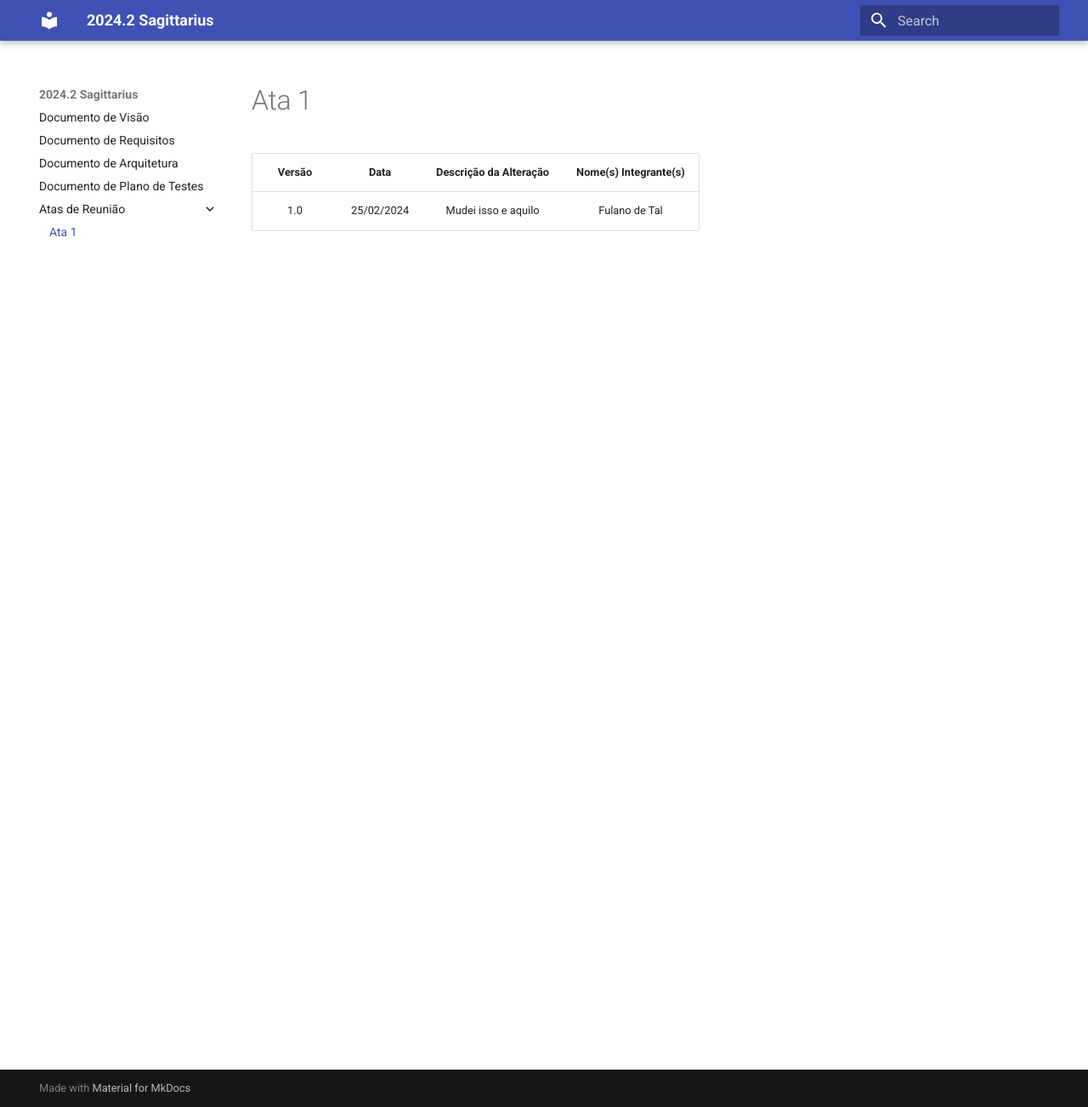
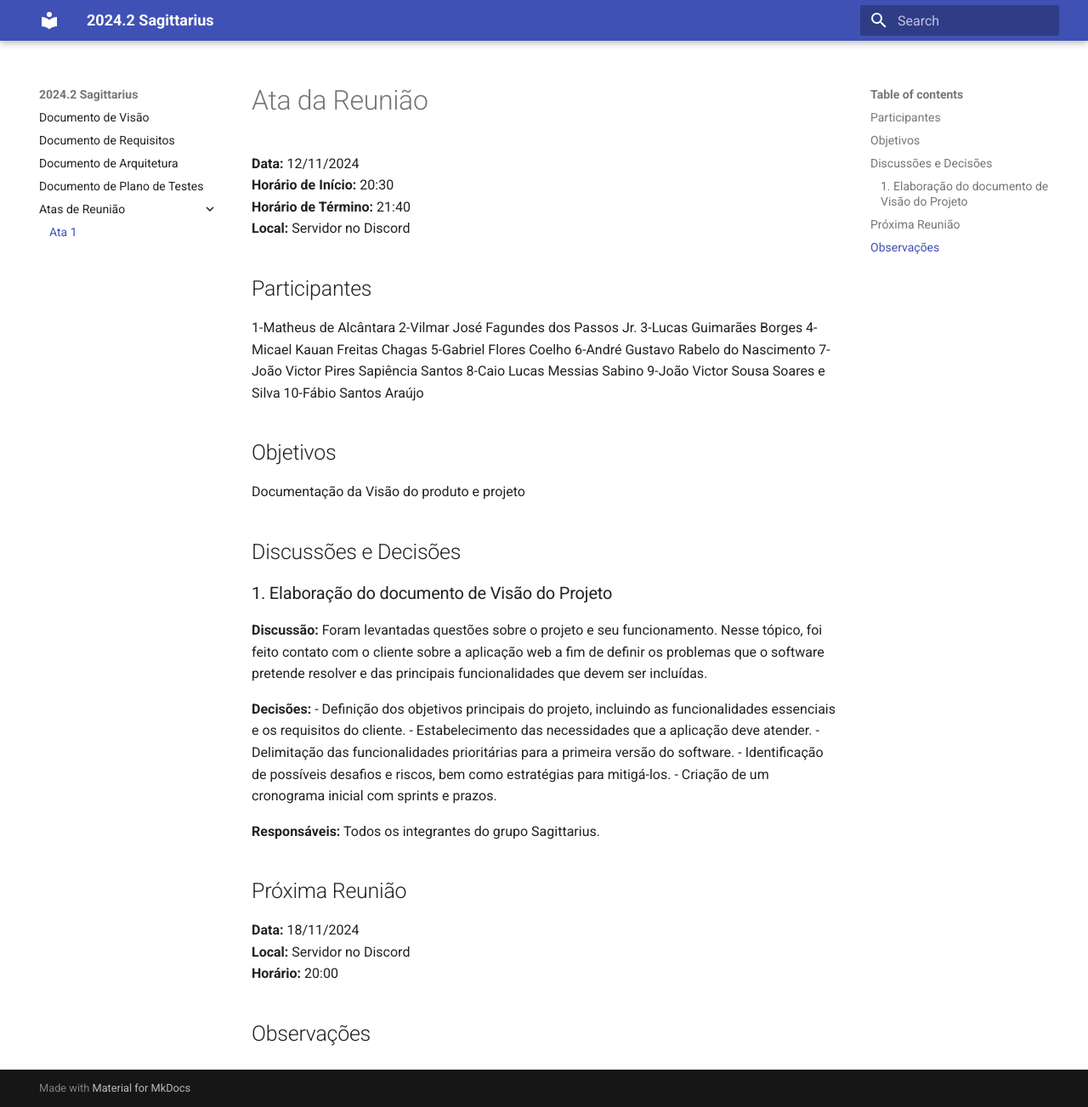
Before and after one commit to FGA0138-MDS-Ajax/2024.2-Sagittarius, an MkDocs documentation site: the page built from docs/atas-reuniao/ata-reuniao-1.md, in a window 1280 px wide and 1303 px high. Shown: the whole window at 85% size. Built offline with MkDocs 1.6.1 and Material for MkDocs 9.7.7, drawn with Linux system fonts in a browser that asks for light colours.

Commit message:
docs:Ata de Reunião 1 com novas informações

```diff
--- a/docs/atas-reuniao/ata-reuniao-1.md
+++ b/docs/atas-reuniao/ata-reuniao-1.md
@@ -1,3 +1,50 @@
-| Versão | Data | Descrição da Alteração | Nome(s) Integrante(s) |
-| :----: | :--: | :--------------------: | :-------------------: |
-| 1.0 | 25/02/2024 | Mudei isso e aquilo | Fulano de Tal |
+---
+sidebar_label: "12/11/2024"
+sidebar_position: 2
+---
+
+# Ata da Reunião
+
+**Data:** 12/11/2024
+**Horário de Início:** 20:30
+**Horário de Término:** 21:40
+**Local:** Servidor no Discord
+
+## Participantes
+1-Matheus de Alcântara
+2-Vilmar José Fagundes dos Passos Jr.
+3-Lucas Guimarães Borges
+4-Micael Kauan Freitas Chagas
+5-Gabriel Flores Coelho
+6-André Gustavo Rabelo do Nascimento
+7-João Victor Pires Sapiência Santos
+8-Caio Lucas Messias Sabino
+9-João Victor Sousa Soares e Silva
+10-Fábio Santos Araújo
+
+
+## Objetivos
+Documentação da Visão do produto e projeto
+
+## Discussões e Decisões
+
+### 1. Elaboração do documento de Visão do Projeto
+**Discussão:**
+Foram levantadas questões sobre o projeto e seu funcionamento. Nesse tópico, foi feito contato com o cliente sobre a aplicação web a fim de definir os problemas que o software pretende resolver e das principais funcionalidades que devem ser incluídas.
+
+**Decisões:**
+- Definição dos objetivos principais do projeto, incluindo as funcionalidades essenciais e os requisitos do cliente.
+- Estabelecimento das necessidades que a aplicação deve atender.
+- Delimitação das funcionalidades prioritárias para a primeira versão do software.
+- Identificação de possíveis desafios e riscos, bem como estratégias para mitigá-los.
+- Criação de um cronograma inicial com sprints e prazos.
+
+**Responsáveis:**
+Todos os integrantes do grupo Sagittarius.
+
+## Próxima Reunião
+**Data:** 18/11/2024
+**Local:** Servidor no Discord
+**Horário:** 20:00
+
+## Observações
```
